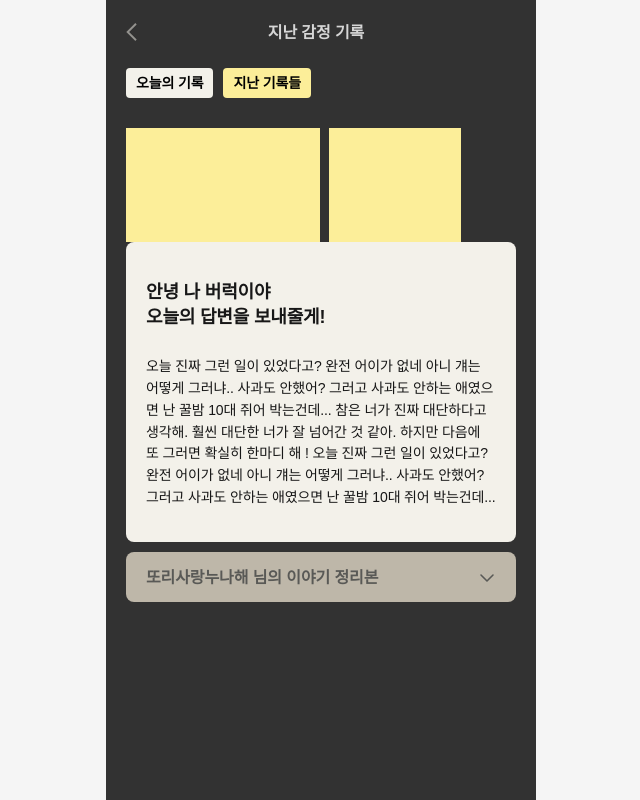
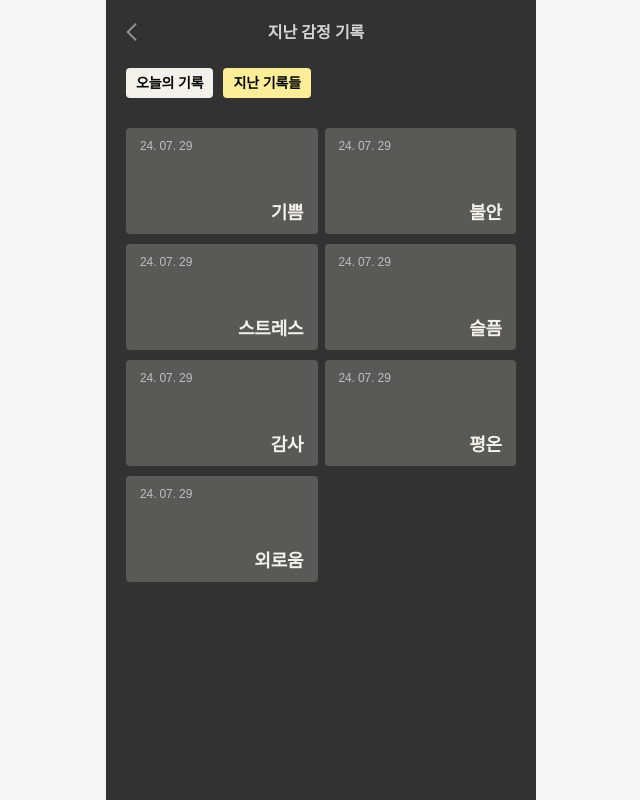
Before and after one commit to SPARCS-2024-TEAM1/CLIENT, a React (Vite) app: page /memory in a window 1280 px wide. Both pictures are taken after a click on the element "지난 기록들". Shown: the whole page, without its empty margins (319-959 px from the left). Built offline with nearby package versions, Linux system fonts and the light colour scheme; a web font is replaced by a local one; what emotion-reset would draw is missing.

Commit message:
feat: 지난 기록들 탭 박스 리스트 페이지 구현

```diff
--- a/src/pages/memory/Memory.tsx
+++ b/src/pages/memory/Memory.tsx
@@ -2,6 +2,8 @@ import styled from '@emotion/styled';
 import { useState } from 'react';
 import { useNavigate } from 'react-router-dom';
 
+import LastMemoryBox from './components/LastMemoryBox';
+import { MEMORY_LIST } from './constants/constants';
 import { ArrowLeftIc } from '../../assets/svgs';
 import Header from '../../components/commons/Header';
 import Spacing from '../../components/commons/Spacing';
@@ -34,8 +36,20 @@ const Memory = () => {
         </MemoryType>
       </ListTypeWrapper>
       <Spacing marginBottom="3" />
-      <ReplyImg paddingTop={0} />
-      <ReplyContainer isToggleOpen={isToggleOpen} onClickToggle={onClickToggle} />
+      {memoryType === '오늘의 기록' && (
+        <>
+          <ReplyImg paddingTop={0} />
+          <ReplyContainer isToggleOpen={isToggleOpen} onClickToggle={onClickToggle} />
+        </>
+      )}
+      {memoryType === '지난 기록들' && (
+        // 서버에서 온 리스트로 map돌리기
+        <Container>
+          {MEMORY_LIST.map((memory) => (
+            <LastMemoryBox key={memory.id} date={memory.date} feeling={memory.feeling} />
+          ))}
+        </Container>
+      )}
     </Wrapper>
   );
 };
@@ -63,3 +77,11 @@ const MemoryType = styled.div<{ $isActive: boolean }>`
   ${({ theme }) => theme.fonts.Caption2_SB_14};
   cursor: pointer;
 `;
+
+const Container = styled.section`
+  display: grid;
+  gap: 1rem 0.7rem; /* 세로 간격 1rem, 가로 간격 0.7rem */
+
+  width: 100%;
+  grid-template-columns: repeat(auto-fill, minmax(16.4rem, 1fr));
+`;
--- /dev/null
+++ b/src/pages/memory/components/LastMemoryBox.tsx
@@ -0,0 +1,48 @@
+import styled from '@emotion/styled';
+
+interface LastMemoryBoxPropsType {
+  date: string;
+  feeling: string;
+}
+
+const LastMemoryBox = (props: LastMemoryBoxPropsType) => {
+  const { date, feeling } = props;
+  return (
+    <Wrapper>
+      <Date>{date}</Date>
+      <Feeling>{feeling}</Feeling>
+    </Wrapper>
+  );
+};
+
+export default LastMemoryBox;
+
+const Wrapper = styled.section`
+  position: relative;
+
+  height: 10.6rem;
+  padding: 1rem 1.4rem;
+  border-radius: 4px;
+
+  background-color: ${({ theme }) => theme.colors.grayScaleMg};
+
+  cursor: pointer;
+`;
+
+const Date = styled.span`
+  position: absolute;
+  top: 1rem;
+  left: 1.4rem;
+
+  ${({ theme }) => theme.fonts.Caption1_M_12};
+  color: ${({ theme }) => theme.colors.grayScaleLg};
+`;
+
+const Feeling = styled.span`
+  position: absolute;
+  right: 1.4rem;
+  bottom: 0.8rem;
+
+  ${({ theme }) => theme.fonts.Body2_SB_18};
+  color: ${({ theme }) => theme.colors.grayScaleW_bg};
+`;
--- /dev/null
+++ b/src/pages/memory/constants/constants.ts
@@ -0,0 +1,9 @@
+export const MEMORY_LIST = [
+  { id: 0, date: '24. 07. 29', feeling: '기쁨', reply: '', summary: '' },
+  { id: 1, date: '24. 07. 29', feeling: '불안', reply: '', summary: '' },
+  { id: 2, date: '24. 07. 29', feeling: '스트레스', reply: '', summary: '' },
+  { id: 3, date: '24. 07. 29', feeling: '슬픔', reply: '', summary: '' },
+  { id: 4, date: '24. 07. 29', feeling: '감사', reply: '', summary: '' },
+  { id: 5, date: '24. 07. 29', feeling: '평온', reply: '', summary: '' },
+  { id: 6, date: '24. 07. 29', feeling: '외로움', reply: '', summary: '' },
+];
--- a/src/pages/reply/Reply.tsx
+++ b/src/pages/reply/Reply.tsx
@@ -26,7 +26,6 @@ const Reply = () => {
     <Wrapper $isToggleOpen={isToggleOpen}>
       <ReplyImg />
       <ReplyContainer isToggleOpen={isToggleOpen} onClickToggle={onClickToggle} />
-
       <TwoBtn
         leftText="홈으로 가기"
         rightText="답장 사진 저장하기"
```
Also changed, not shown: 2 other files (tests, documents, lock files or other folders).
